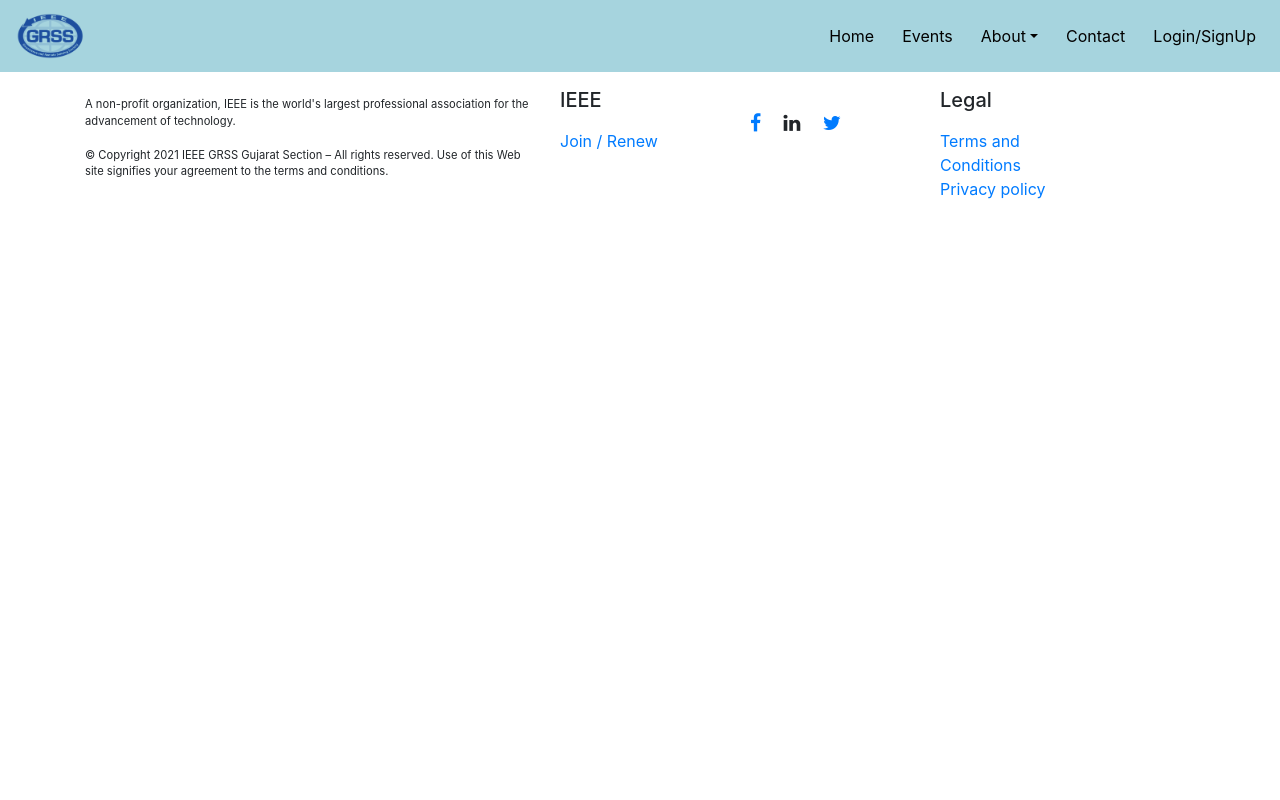
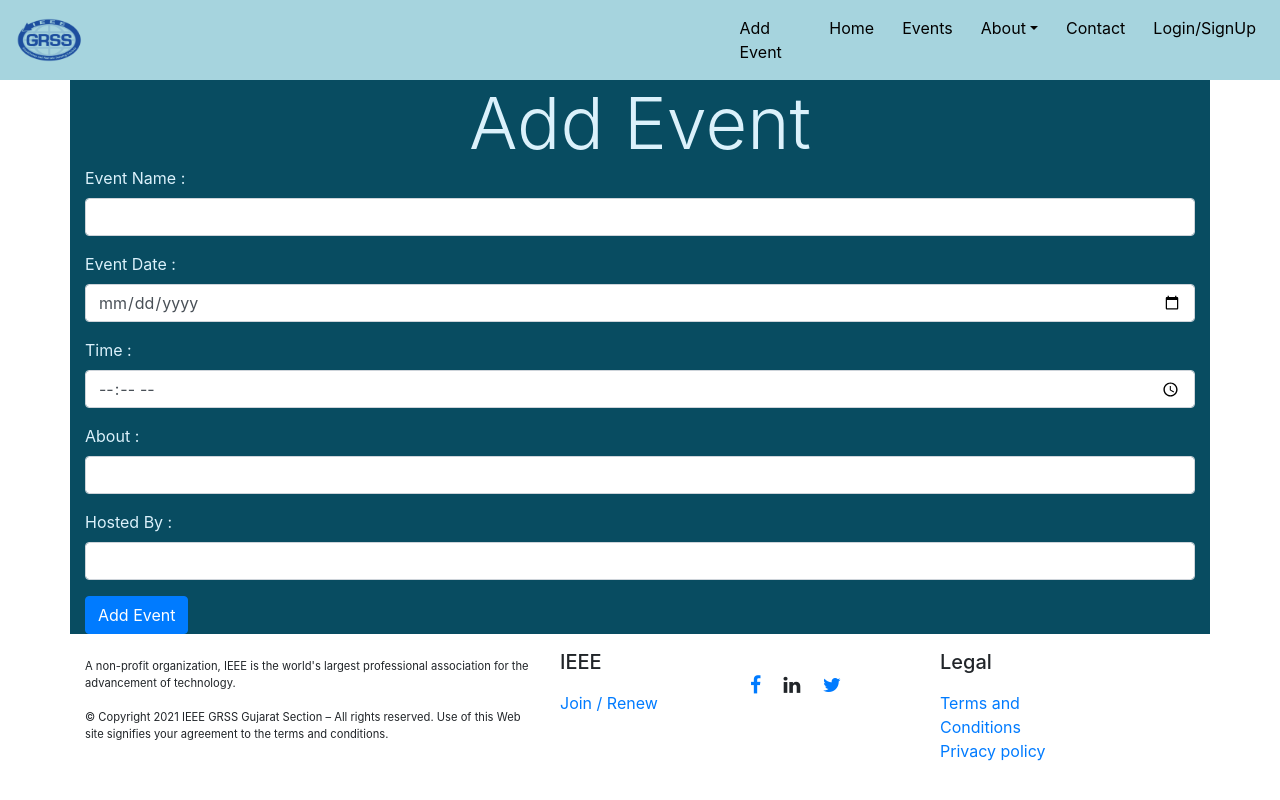
Before and after one commit to riddhipurani2612/ieee, a React (Create React App) app: page /addevent in a window 1280 px wide. Built offline with nearby package versions, Linux system fonts and the light colour scheme.

Commit message:
Password Reset

```diff
--- a/package.json
+++ b/package.json
@@ -7,6 +7,7 @@
     "@testing-library/react": "^11.2.5",
     "@testing-library/user-event": "^12.7.0",
     "axios": "^0.21.1",
+    "create-react-class": "^15.7.0",
     "react": "^17.0.1",
     "react-bootstrap": "^1.4.3",
     "react-dom": "^17.0.1",
--- a/src/App.js
+++ b/src/App.js
@@ -22,6 +22,7 @@ import Members from "./components/Members";
 import TechnicalMaterial from "./components/Technicalmaterial";
 import FAQ from "./components/FAQ";
 import Logout from "./components/Logout";
+import AddEvent from "./components/AddEvent";
 function App() {
     console.log("App");
     const [isLoggedIn, setLoggedIn] = useState(false);
@@ -41,6 +42,7 @@ function App() {
                             />
                         )}
                     />
+                    <Route path="/addevent" component={AddEvent} />
                     <Route path="/members" component={Members}/>
                     <Route path="/chairs-desk" component={ChairsDesk} />
                     <Route path="/about" component={AboutUs} />
--- /dev/null
+++ b/src/components/AddEvent.js
@@ -0,0 +1,98 @@
+import React, { useState } from "react";
+import styled from "styled-components";
+import axios from "axios";
+import { Form, Button, Container } from "react-bootstrap";
+const Styles = styled.div`
+  .main-bg {
+    background-color: #084c61;
+  }
+  .text {
+    color: #dbf1fb;
+  }
+`;
+const AddEvent = () => {
+  const [events, setEvents] = useState({});
+  const valueChanged = (e) => {
+    setEvents({ ...events, [e.target.name]: e.target.value });
+  };
+  const { eventname, date, time, about, hostedby } = events;
+  const addevent = async (e) => {
+    e.preventDefault();
+    let data = {
+        eventname,
+        date,
+        time,
+        about,
+        hostedby,
+      };
+      let config = {
+        headers: {
+          "Content-Type": "application/json",
+        },
+      };
+   let response;
+    try {
+        response = await axios.post("http://localhost:5000/event",data,config);
+        console.log(response.data);
+
+    } catch (error) {
+        console.log(error);
+    }
+  };
+  return (
+    <Styles>
+      <Container className="main-bg text">
+        <div className="display-3 text text-center">Add Event</div>
+        <Form>
+          <Form.Group>
+            <Form.Label>Event Name : </Form.Label>
+            <Form.Control
+              type="text"
+              name="eventname"
+              value={eventname}
+              onChange={valueChanged}
+            ></Form.Control>
+          </Form.Group>
+          <Form.Group>
+            <Form.Label>Event Date : </Form.Label>
+            <Form.Control
+              type="date"
+              name="date"
+              value={date}
+              onChange={valueChanged}
+            ></Form.Control>
+          </Form.Group>
+          <Form.Group>
+            <Form.Label>Time : </Form.Label>
+            <Form.Control
+              type="time"
+              name="time"
+              value={time}
+              onChange={valueChanged}
+            ></Form.Control>
+          </Form.Group>
+          <Form.Group>
+            <Form.Label>About : </Form.Label>
+            <Form.Control
+              type="text"
+              name="about"
+              value={about}
+              onChange={valueChanged}
+            ></Form.Control>
+          </Form.Group>
+          <Form.Group>
+            <Form.Label>Hosted By : </Form.Label>
+            <Form.Control
+              type="text"
+              name="hostedby"
+              value={hostedby}
+              onChange={valueChanged}
+            ></Form.Control>
+          </Form.Group>
+          <Button onClick={addevent}>Add Event</Button>
+        </Form>
+      </Container>
+    </Styles>
+  );
+};
+export default AddEvent;
--- a/src/components/Home.js
+++ b/src/components/Home.js
@@ -1,9 +1,11 @@
-import React, { useState } from "react";
+import React, { useState, useEffect } from "react";
 import { Button, Col, Container, Row } from "react-bootstrap";
 import styled from "styled-components";
 import YouTube from "react-youtube";
 import Feedback from "./Feedback";
 import { Link } from "react-scroll";
+import StudentMembers from "StudentMember";
+import axios from "axios";
 import satellite from "../assets/setallite.jpg";
 const Styles = styled.div`
   .main-bg {
@@ -85,7 +87,26 @@ const Home = (props) => {
     width: "100%",
     height: "400rem",
   };
-
+  const [events, setEvents] = useState([]);
+  const { eventname, date, time, about, hostedby } = events;
+  useEffect(async () => {
+    let response;
+    let config = {
+      headers: {
+        "Content-Type": "application/json",
+      },
+    };
+    try {
+      response = await axios.get(
+        "http://localhost:5000/event/upcoming",
+        config
+      );
+      setEvents(response.data);
+      console.log(events);
+    } catch (err) {
+      console.log(err);
+    }
+  }, []);
   const [showFeedbackModal, setFeedbackModal] = useState(false);
   return (
     <Styles>
@@ -152,6 +173,20 @@ const Home = (props) => {
           <div className="bg2">
             <YouTube videoId="JZrCOuquSN0" opts={youtubeOptions} />
             <br></br>
+            <div>
+              <h1 className="text text-center">Upcoming Events</h1>
+              <div>
+                <ol>
+                  {
+                    events.map((eventObj,index)=>{
+                      <StudentMembers/>
+                      console.log(eventObj.eventname);
+                      console.log(eventObj.date);
+                    })
+                  }
+                </ol>
+              </div>
+            </div>
             <Row className="my-5">
               <Col className="text-center">
                 <a
--- a/src/components/LoginForm.js
+++ b/src/components/LoginForm.js
@@ -16,7 +16,7 @@ const Styles = styled.div`
 
 const Login = (props) => {
     const [formData, setFormData] = useState({});
-    const history = useHistory();
+      const history = useHistory();
 
     const valueChange = (e) => {
         setFormData({ ...formData, [e.target.name]: e.target.value });
--- a/src/components/Navigation.js
+++ b/src/components/Navigation.js
@@ -5,14 +5,14 @@ import styled from "styled-components";
 
 const Styles = styled.div`
   .navbar {
-    background-color: #A6D4DE;
+    background-color: #a6d4de;
   }
   a,
   .navbar-nav,
   .navbar-light .nav-link {
     color: #020100;
 
-    padding-left : 20px;
+    padding-left: 20px;
     &:hover {
       color: white;
     }
@@ -22,23 +22,21 @@ const Styles = styled.div`
     color: #020100;
   }
   .dropdown-menu {
-    color: #12263A;
-    background-color: #A6D4DE;
+    color: #12263a;
+    background-color: #a6d4de;
     right: 0 !important;
     left: auto !important;
   }
-  .dropdown-menu : hover {
-    color : #EFF5FA;
-    background-color : #12263A;
+  .dropdown-menu: hover {
+    color: #eff5fa;
+    background-color: #12263a;
   }
-  .dropdown-header{
-    color : #463F1A;
+  .dropdown-header {
+    color: #463f1a;
   }
-  .width{
-    width : 100%;
+  .width {
+    width: 100%;
   }
-
-
 `;
 const Navigation = (props) => {
   const [showAbout, setShowAbout] = useState(false);
@@ -68,11 +66,14 @@ const Navigation = (props) => {
       <div className="width">
         <Navbar expand="lg" sticky="top">
           <Navbar.Brand>
-          <img width="10%" height="10%" src={logo}/>
+            <img width="10%" height="10%" src={logo} />
           </Navbar.Brand>
-        <Navbar.Toggle/>
+          <Navbar.Toggle />
           <Navbar.Collapse id="basic-navbar-nav">
             <Nav className="ml-auto">
+              <Nav.Item>
+                <Nav.Link href="/addevent">Add Event</Nav.Link>
+              </Nav.Item>
               <Nav.Item>
                 <Nav.Link href="/">Home</Nav.Link>
               </Nav.Item>
@@ -130,7 +131,10 @@ const Navigation = (props) => {
                 onMouseEnter={showDropdownProfile}
                 onMouseLeave={hideDropdownProfile}
               >
-              <NavDropdown.Header>Logged In as : <br></br>{localStorage.getItem("loggedInUserName")}</NavDropdown.Header>
+                <NavDropdown.Header>
+                  Logged In as : <br></br>
+                  {localStorage.getItem("loggedInUserName")}
+                </NavDropdown.Header>
                 <hr></hr>
                 <NavDropdown.Item href="/profile">Profile</NavDropdown.Item>
                 <NavDropdown.Item href="/logout">Log Out</NavDropdown.Item>
--- a/src/components/PasswordChange.js
+++ b/src/components/PasswordChange.js
@@ -2,8 +2,6 @@ import React, { useState, useEffect } from "react";
 import styled from "styled-components";
 import axios from "axios";
 import { Form, Container, Button } from "react-bootstrap";
-import Error from "./Error.js";
-
 const Styles = styled.div`
   .main-bg {
     background-color: #084c61;
@@ -14,88 +12,42 @@ const Styles = styled.div`
   }
 `;
 const PasswordChange = (e) => {
-  const [error, setError] = useState(null);
   const [user, setUser] = useState({});
-  let {
-    _id,
-    first_name,
-    last_name,
-    role,
-    address,
-    contact,
-    email,
-    workplace,
-    designation,
-    password,
-    currentpassword,
-    newpassword,
-    confirmnew,
-  } = user;
-  const onChange = (e) => {
+  const { password, newpassword, confirmnew } = user;
+  const valueChanged = (e) => {
     setUser({ ...user, [e.target.name]: e.target.value });
   };
-  const updateUser = async (e) => {
+  const changePassword = async (e) => {
     e.preventDefault();
-    console.log(currentpassword);
-    console.log(newpassword);
-    if (currentpassword == password) {
     if (newpassword != confirmnew) {
-        alert("New Password does not match");
+      alert("doesn't match");
     } else {
-        setUser({...user, password : newpassword});
-        console.log(password);
-      }
-    } else {
-      alert("Please enter current password right");
-    }
+      const _id = localStorage.getItem("loggedInUserId");
+      let data = {
+        _id,
+        password,
+        newpassword,
+      };
+      console.log(data);
+      let response;
       let config = {
         headers: {
           "Content-Type": "application/json",
         },
       };
-    let data = {
-        _id,
-        first_name,
-        last_name,
-        role,
-        address,
-        contact,
-        email,
-        workplace,
-        designation,
-        password,
-    }
-    let response;
       try {
-      let id = localStorage.getItem("loggedInUserId");
-      response = await axios.patch(
-        `http://localhost:5000/user/${id}`,
-        user,
+        response = await axios.post(
+          `http://localhost:5000/user/changepassword`,
+          data,
           config
         );
         console.log(response.data);
-    } catch (err) {
-      console.log(err);
-      setError(err.response.data);
-    }
-  };
-  let response;
-  const id = localStorage.getItem("loggedInUserId");
-  let config = {
-    headers: {
-      "Content-Type": "application/json",
-    },
-  };
-  useEffect(async () => {
-    try {
-      response = await axios.get(`http://localhost:5000/user/${id}`, config);
-      setUser(response.data);
-      console.log("USER");
-      console.log(response.data);
+          alert("Changed");
       } catch (error) {
         console.log(error);
       }
-  }, []);
+    }
+  };
   return (
     <Styles>
       <div className="main-bg text">
@@ -106,11 +58,9 @@ const PasswordChange = (e) => {
               <Form.Label>Enter Current Password : </Form.Label>
               <Form.Control
                 type="password"
-                name="currentpassword"
-                value={currentpassword}
-                onChange={(e) => {
-                  setUser({ ...user, currentpassword: e.target.value });
-                }}
+                name="password"
+                value={password}
+                onChange={valueChanged}
               ></Form.Control>
             </Form.Group>
             <Form.Group>
@@ -119,9 +69,7 @@ const PasswordChange = (e) => {
                 type="password"
                 name="newpassword"
                 value={newpassword}
-                onChange={(e) => {
-                  setUser({ ...user, newpassword: e.target.value });
-                }}
+                onChange={valueChanged}
               ></Form.Control>
             </Form.Group>
             <Form.Group>
@@ -130,15 +78,11 @@ const PasswordChange = (e) => {
                 type="password"
                 name="confirmnew"
                 value={confirmnew}
-                onChange={(e) => {
-                  setUser({ ...user, confirmnew: e.target.value });
-                }}
+                onChange={valueChanged}
               ></Form.Control>
             </Form.Group>
-            <div className="inlineForm__notif">
-              {error && <Error error={error.messages} />}
-            </div>
-            <Button onClick={updateUser}>Update</Button>
+            <div className="inlineForm__notif"></div>
+            <Button onClick={changePassword}>Update</Button>
           </Form>
         </Container>
       </div>
```
Also changed, not shown: 1 other file (tests, documents, lock files or other folders). Lines whose indentation alone changed are shown as unchanged.
